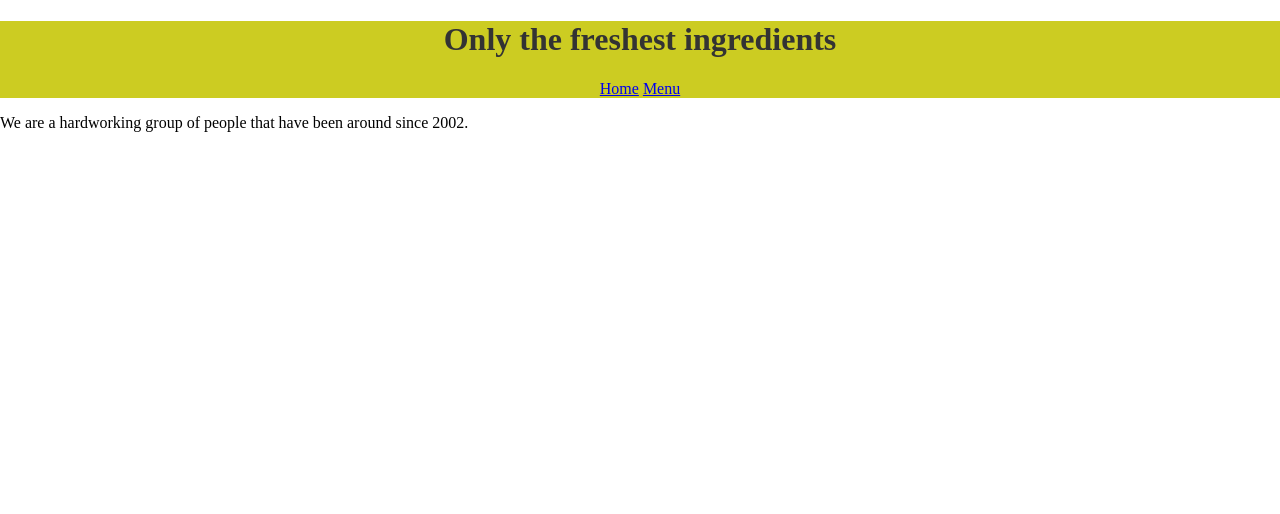
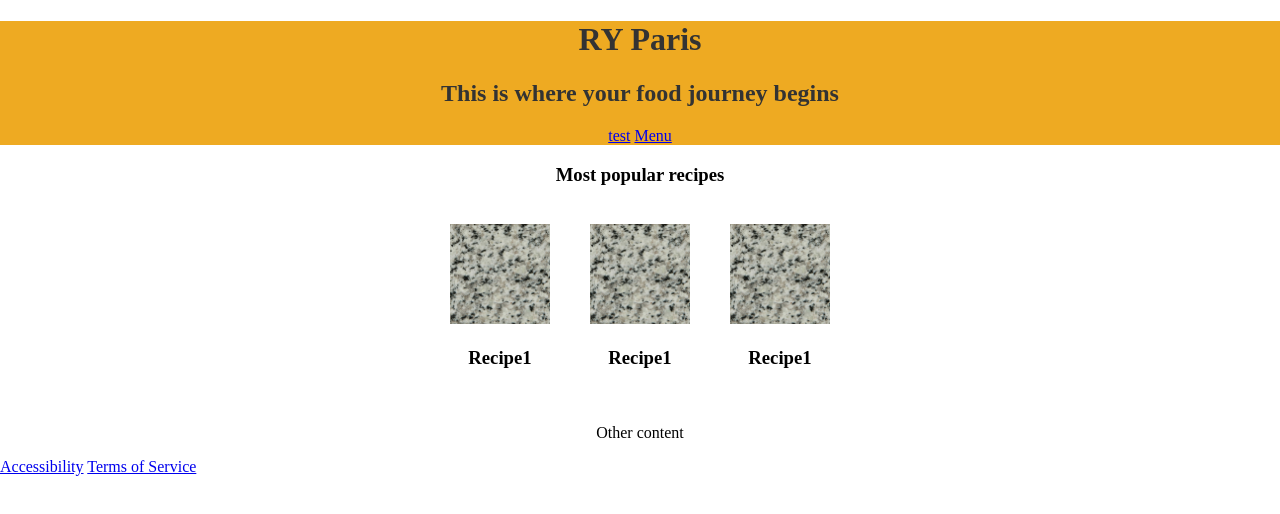
Before and after one commit to AnjaMtech/RYParis, a plain HTML site: page index.html in a window 1280 px wide. Drawn offline with Linux system fonts and the light colour scheme.

Commit message:
Made most popular recipes section

```diff
--- a/css/main.css
+++ b/css/main.css
@@ -5,6 +5,21 @@ html, body{
 
 header{
   text-align: center;
-  background-color: #cc2;
+  background-color: #ea2;
   color: #333;
 }
+section{
+  text-align: center;
+  /* display: flex; */
+  /* flex-direction: column; */
+}
+section div{
+  /* display: inline; */
+}
+.flexbox{
+  display: flex;
+  justify-content: center;
+}
+.flexbox div{
+  margin: 20px;
+}
--- a/index.html
+++ b/index.html
@@ -7,21 +7,41 @@
   </head>
   <body>
     <header>
-      <h1>Only the freshest ingredients</h1>
+      <div class="header-top">
+        <h1>RY Paris</h1>
+      </div>
+      <h2>This is where your food journey begins</h2>
       <nav>
-        <a href="#about-us">Home</a>
+        <a href="test.html">test</a>
         <a href="#menu">Menu</a>
       </nav>
     </header>
     <main>
-      <article id="about-us">
-        <p>We are a hardworking group of people that have been around since 2002.</p>
-      </article>
-      <article id="menu">
-        <div class="">
+      <section id="most-popular">
+        <h3>Most popular recipes</h3>
+        <div class="flexbox">
+          <div class="">
+            <img src="images/blank.png" alt="blank" width="100" height="100">
+            <h3>Recipe1</h3>
+          </div>
+          <div class="">
+            <img src="images/blank.png" alt="blank" width="100" height="100">
+            <h3>Recipe1</h3>
+          </div>
+          <div class="">
+            <img src="images/blank.png" alt="blank" width="100" height="100">
+            <h3>Recipe1</h3>
+          </div>
+        </div>
 
-        </div>
-      </article>
+      </section>
+      <section>
+        <p>Other content</p>
+      </section>
     </main>
+    <footer>
+      <a href="#">Accessibility</a>
+      <a href="#">Terms of Service</a>
+    </footer>
   </body>
 </html>
```
Also changed, not shown: test.html (added, +13 -0 lines), images/blank.png (added), 1 other file.
